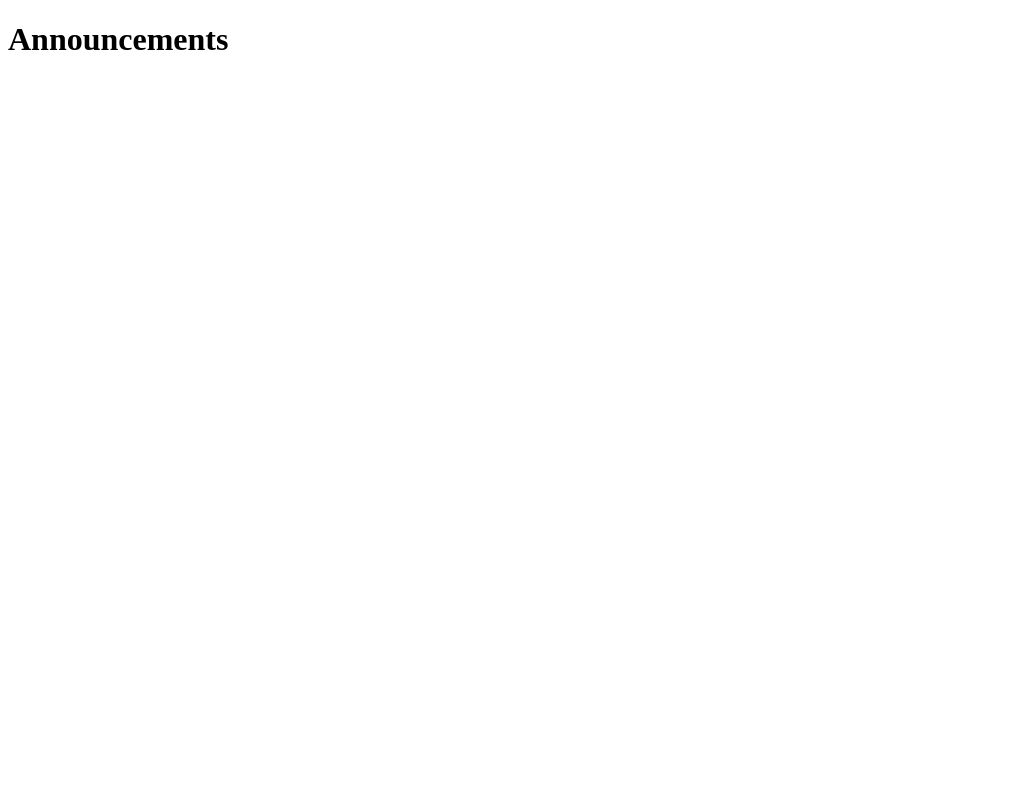
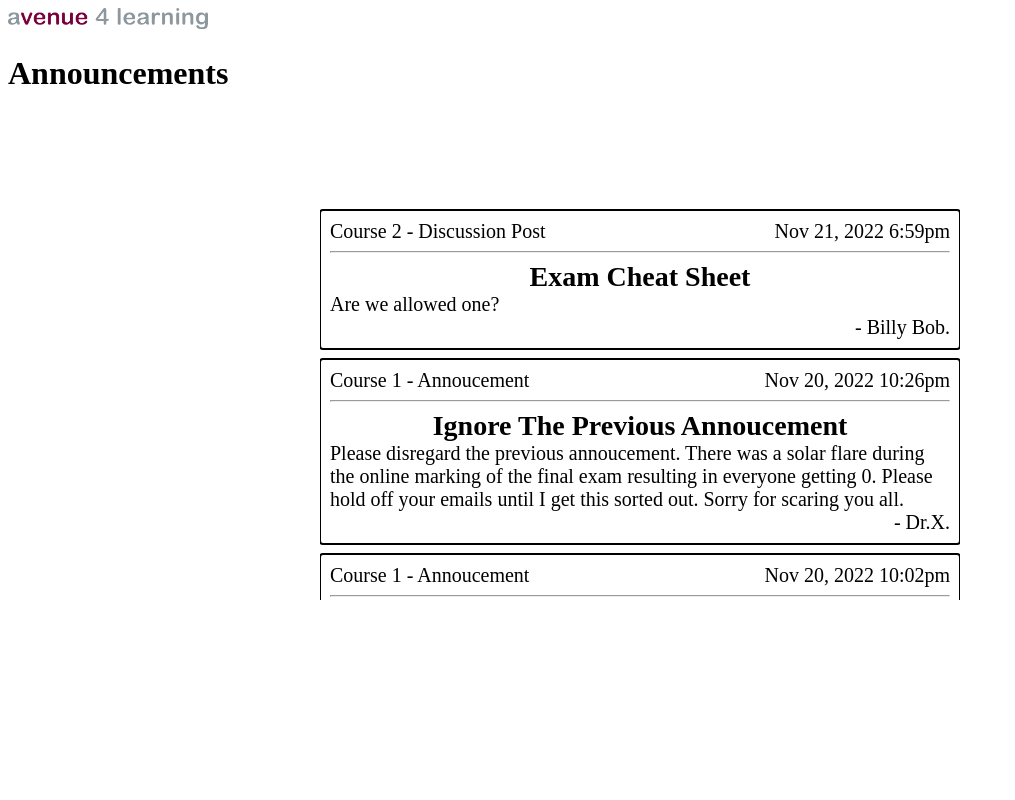
Before and after one commit to atunney/4hc3_a4l, a plain HTML site: page announcements.html in a window 1280 px wide. Shown: the whole page, without its empty margins (0-1015 px from the left). Drawn offline with Linux system fonts and the light colour scheme.

Commit message:
Homepage

```diff
--- /dev/null
+++ b/annoucements.css
@@ -0,0 +1,50 @@
+.annoucementWindow {
+    position: absolute;
+    top: 25%;
+    left: 25%;
+    /* background: #fff; */
+    width: 50%;
+    height: 50%;
+    /* margin: -140px 0 0 -182px;
+    padding: 40px; */
+    /* box-shadow: 0 0 3px rgba(0, 0, 0, 0.3); */
+    overflow: auto;
+}
+
+.annoucementMessageBox{
+    /* padding-bottom: 10px; */
+    margin-top: 10px;
+    margin-bottom: 10px;
+    padding: 10px;
+    outline: auto;
+}
+
+.annoucementMessageTitle {
+    /* padding-left: 25%; */
+    /* display:inline; */
+    font-size: 28px;
+    font-weight: bold;
+    text-align: center;
+}
+
+.annoucementMessageCourse {
+    /* float: left; */
+    display: inline;
+    font-size: 20px;
+}
+
+.annoucementMessageDate {
+    float: right;
+    display: inline;
+    font-size: 20px;
+}
+
+.annoucementMessageDesc {
+    text-align: left;
+    font-size: 20px;
+}
+
+.annoucementMessageAuthor {
+    text-align: right;
+    font-size: 20px;
+}
--- a/announcements.html
+++ b/announcements.html
@@ -1,12 +1,59 @@
 <!DOCTYPE html>
 <html lang="en">
   <head>
+    <link rel="stylesheet" href="annoucements.css">
     <title>Avenue4Learning - Announcements</title>
+    <link rel="icon" href="./A4L_Favicon.png">
   </head>
 
   <body>
     <main>
+      <img src="./A4L.png" width="200px" alt="A4L Logo" />
       <h1>Announcements</h1>
     </main>
+    <div class="annoucementWindow">
+      <div class="annoucementMessageBox">
+        <div class="annoucementMessageCourse">Course 2 - Discussion Post</div>
+        <div class="annoucementMessageDate">Nov 21, 2022 6:59pm</div>
+        <hr></hr>
+        <div class="annoucementMessageTitle">Exam Cheat Sheet</div>
+        <div class="annoucementMessageDesc">
+          Are we allowed one?
+        </div>
+        <div class="annoucementMessageAuthor">- Billy Bob.</div>
+      </div>
+      <div class="annoucementMessageBox">
+        <div class="annoucementMessageCourse">Course 1 - Annoucement</div>
+        <div class="annoucementMessageDate">Nov 20, 2022 10:26pm</div>
+        <hr></hr>
+        <div class="annoucementMessageTitle">Ignore The Previous Annoucement</div>
+        <div class="annoucementMessageDesc">
+          Please disregard the previous annoucement. There was a solar flare during the online marking of the final exam resulting in everyone getting 0.
+          Please hold off your emails until I get this sorted out. Sorry for scaring you all.
+        </div>
+        <div class="annoucementMessageAuthor">- Dr.X.</div>
+      </div>
+      <div class="annoucementMessageBox">
+        <div class="annoucementMessageCourse">Course 1 - Annoucement</div>
+        <div class="annoucementMessageDate">Nov 20, 2022 10:02pm</div>
+        <hr></hr>
+        <div class="annoucementMessageTitle">You all failed</div>
+        <div class="annoucementMessageDesc">
+          I don't know how you all did it, but you all failed the final exam. I'm honestly shocked. The class average was 0%. I've looked through some of the exams and
+          they're all blank. I don't know how to proceed.
+        </div>
+        <div class="annoucementMessageAuthor">- Dr.X.</div>
+      </div>
+      <div class="annoucementMessageBox">
+        <div class="annoucementMessageCourse">Course 1 - Mark Update</div>
+        <div class="annoucementMessageDate">Nov 20, 2022 10:00pm</div>
+        <hr></hr>
+        <div class="annoucementMessageTitle">'Final Exam' mark updated.</div>
+        <div class="annoucementMessageDesc">
+          Check your final exam mark.
+        </div>
+        <div class="annoucementMessageAuthor">- Dr.X.</div>
+      </div>
+    </div>
   </body>
 </html>
```
Also changed, not shown: A4L.png (added), A4L_Favicon.png (added).
